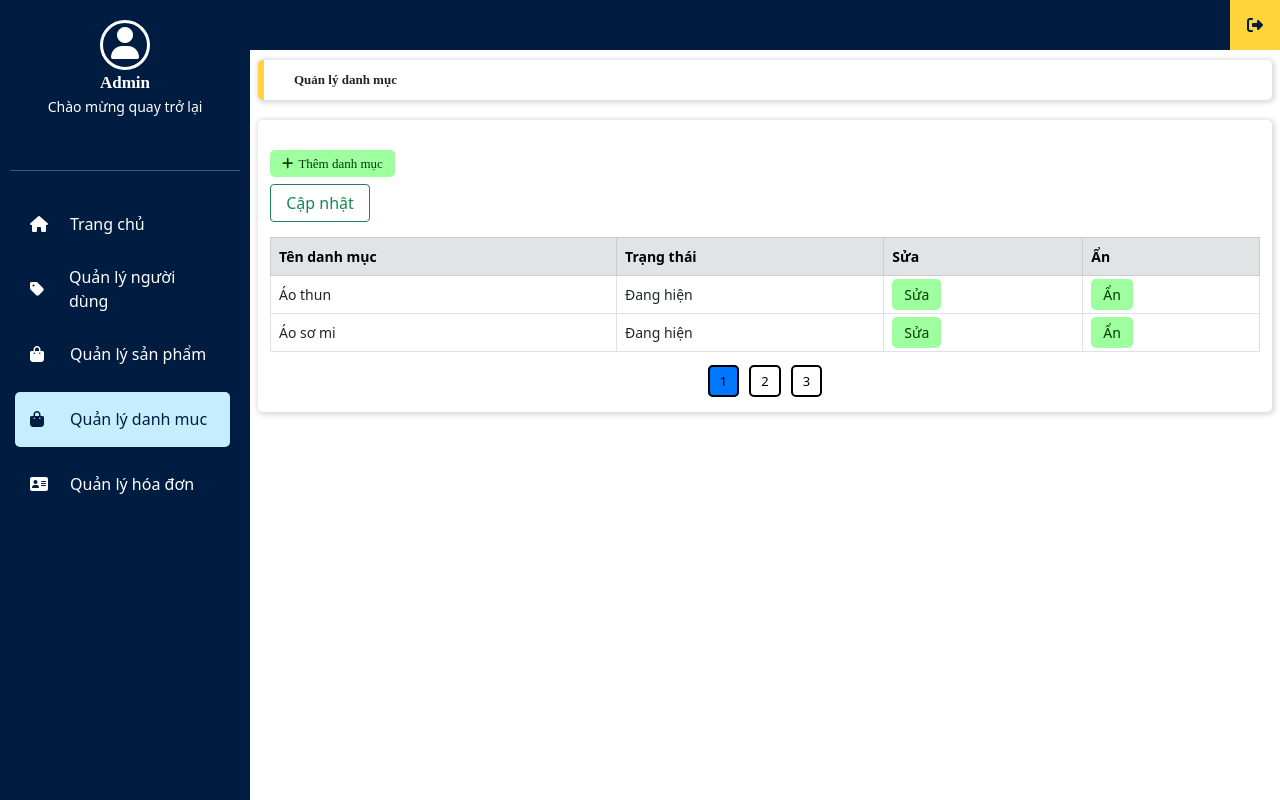
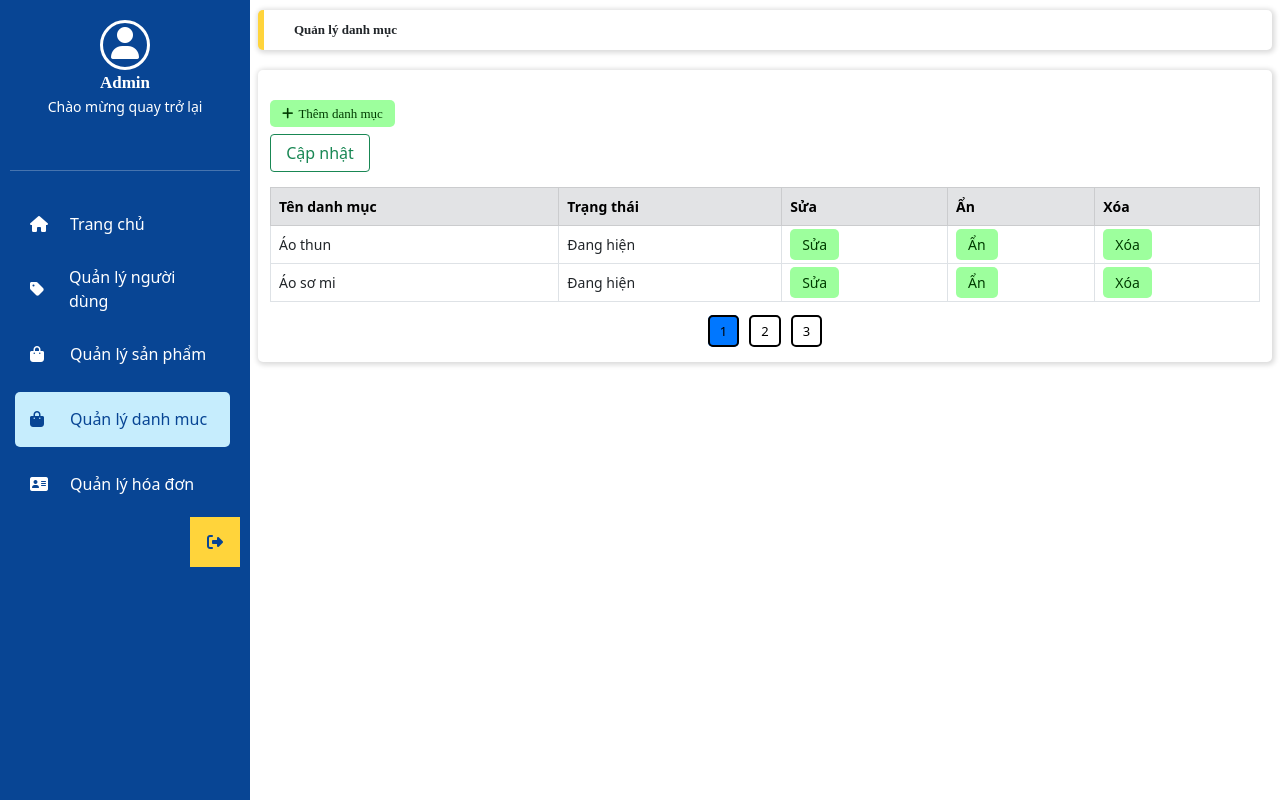
Before and after one commit to minhquan7323/Software-Testing, a PHP site: page /admin.php?adminlayout=admindanhmuc&page=1 in a window 1280 px wide. Run offline with PHP 8.4, Linux system fonts and the light colour scheme; a user stored in the database is signed in; data comes from the database, SQL or seed files in the repository; some web fonts are replaced.

Commit message:
delete danh muc

```diff
--- a/admin.css
+++ b/admin.css
@@ -51,6 +51,7 @@ body {
 .main_frame {
     padding: 20px 0 0 0;
 }
+
 /*---------- header ----------*/
 /* .sidebar {
    display: none;
@@ -60,17 +61,13 @@ body {
     z-index: 1;
     position: fixed;
     top: 0;
-    height: 50px;
-    width: 100%;
-    color: #ffffff;
-    background-color: #001c40;
 }
 
 .tab_menu>i,
 .sign_out i {
     padding: 17px;
     background-color: #ffd43b;
-    color: #001c40;
+    color: #084594;
 }
 
 .close_tab {
@@ -80,7 +77,7 @@ body {
 .close_tab i {
     padding: 17px 20px;
     cursor: pointer;
-    color: #001c40;
+    color: #084594;
     background-color: #ffd43b;
 }
 
@@ -115,7 +112,7 @@ body {
     height: 100%;
     width: 250px;
     color: #ffffff;
-    background-color: #001c40;
+    background-color: #084594;
 }
 
 .user {
@@ -139,9 +136,11 @@ body {
 .user_designation {
     font-size: 14px;
 }
+
 .menu {
     padding-top: 5px;
 }
+
 .menu li {
     height: 55px;
     width: 215px;
@@ -163,9 +162,10 @@ body {
 .menu li:hover {
     background-color: #c6edfd;
     transition: all 0.3s ease;
-    color: #001c40;
+    color: #084594;
 
 }
+
 /*---------- content ----------*/
 
 .navbar {
@@ -174,7 +174,7 @@ body {
 
 .content {
     margin-left: 250px;
-    padding: 60px 20px 40px 20px;
+    padding: 10px 20px 40px 20px;
     justify-content: center;
 }
 
@@ -220,6 +220,7 @@ body {
 .box_card .card-text {
     font-size: 14px;
 }
+
 /*---------- data product ----------*/
 
 .element_btn {
@@ -323,6 +324,7 @@ body {
     text-align: end;
     padding-right: 20px;
 }
+
 /*---------- form product ----------*/
 
 .title a {
@@ -378,6 +380,7 @@ body {
     background-color: #ce0122;
     color: white;
 }
+
 /*---------- order product ----------*/
 
 #past3M,
@@ -395,12 +398,12 @@ body {
     padding: 6px 12px;
     cursor: pointer;
     background-color: #c6edfd;
-    color: #001c40;
+    color: #084594;
     border-radius: 5px;
 }
 
 .tab li.active_tab {
-    background-color: #001c40;
+    background-color: #084594;
     color: #c6edfd;
 }
 
@@ -408,9 +411,11 @@ body {
     header>.sidebar {
         display: none;
     }
+
     .content {
         margin-left: 0;
     }
+
     .form_edit {
         margin-left: 0;
     }
@@ -442,11 +447,13 @@ body {
 .cancelled {
     font-family: Roboto-Bold;
 }
+
 /*---------- revenue statistics ----------*/
 
 .top_title_table {
     font-family: Roboto-Bold;
 }
+
 .top_title_table h4 {
     margin: 0 5px;
     text-align: start;
@@ -459,6 +466,7 @@ body {
     opacity: 1;
     margin: 10px 5px;
 }
+
 /*---------- user ----------*/
 
 .active_ban {
@@ -484,26 +492,35 @@ body {
 
 
 /*---------- NEW ----------*/
-.table, td, th {
+.table,
+td,
+th {
     border-collapse: collapse;
     border: 1px solid #c8c7c7;
 }
+
 .table thead {
     background-color: #dddddd;
 }
-.title, tr {
+
+.title,
+tr {
     text-align: left;
 }
+
 table {
     width: 98%;
 }
+
 .loc {
     padding-left: 100px;
 }
+
 .category_paging {
     padding-bottom: 20px;
     text-align: center;
 }
+
 .phan_trang {
     color: black;
     font-size: 13px;
@@ -512,35 +529,48 @@ table {
     margin: 10px 5px;
     padding: 5px 10px;
 }
+
 .phan_trang:hover {
     background-color: black;
     color: white;
 }
+
 .menu li {
     display: inline-flex;
 }
+
 .menu_item {
     align-items: center;
 }
-.menu a,.element_btn a, tbody td a  ,.category_paging a {
+
+.menu a,
+.element_btn a,
+tbody td a,
+.category_paging a {
     text-decoration: none;
 }
+
 .main_frame {
     align-items: center;
 }
+
 .w {
     width: 500px;
 }
+
 .tb {
     color: red;
     padding-bottom: 20px;
 }
+
 .hinh_anh span {
     padding-right: 65px;
 }
+
 .thong_bao_sai {
     color: red;
 }
+
 .link {
     color: red;
     cursor: pointer;
--- a/admin.php
+++ b/admin.php
@@ -1,9 +1,9 @@
 <?php
 session_start();
-if(!isset($_SESSION['adminname'])){
+if (!isset($_SESSION['adminname'])) {
     header('location: ./loginadmin.php');
-}else{
-$tmplayoutadmin ="";
+} else {
+    $tmplayoutadmin = "";
     if (isset($_GET["adminlayout"])) {
         switch ($_GET["adminlayout"]) {
             case 'admintrangchu':
@@ -32,6 +32,9 @@ if (isset($_GET["adminlayout"])) {
                 break;
             case 'suadanhmuc':
                 include_once('./adminsuadanhmuc.php');
+                break;
+            case 'xoadanhmuc':
+                include_once('./adminxoadanhmuc.php');
                 break;
             case 'suasp':
                 include_once('./adminsuasanpham.php');
@@ -72,6 +75,7 @@ if (isset($_GET["adminlayout"])) {
         <div class="top">
             <div class="tab_menu">
                 <div style="width: 250px;">
+
                     <div class="sidebar">
                         <div class="user">
                             <div class="user_avatar">
@@ -90,27 +94,41 @@ if (isset($_GET["adminlayout"])) {
                         </div>
                         <div class="menu">
                             <a href="./admin.php?adminlayout=admintrangchu">
-                            <li class="menu_item <?php if(isset($_GET["adminlayout"]) && $_GET["adminlayout"]=="admintrangchu") { echo "active"; }else if($tmplayoutadmin == 'admintrangchu'){ echo "active"; } ?> "><i class="fas fa-house"></i>Trang chủ</li>
+                                <li class="menu_item <?php if (isset($_GET["adminlayout"]) && $_GET["adminlayout"] == "admintrangchu") {
+                                                            echo "active";
+                                                        } else if ($tmplayoutadmin == 'admintrangchu') {
+                                                            echo "active";
+                                                        } ?> "><i class="fas fa-house"></i>Trang chủ</li>
                             </a>
                             <a href="./admin.php?adminlayout=adminnguoidung">
-                            <li class="menu_item <?php if(isset($_GET["adminlayout"]) && $_GET["adminlayout"]=="adminnguoidung") { echo "active"; } ?> "><i class="fas fa-tag"></i>Quản lý người dùng</li>
+                                <li class="menu_item <?php if (isset($_GET["adminlayout"]) && $_GET["adminlayout"] == "adminnguoidung") {
+                                                            echo "active";
+                                                        } ?> "><i class="fas fa-tag"></i>Quản lý người dùng</li>
                             </a>
                             <a href="./admin.php?adminlayout=adminsanpham">
-                            <li class="menu_item <?php if(isset($_GET["adminlayout"]) && $_GET["adminlayout"]=="adminsanpham") { echo "active"; } ?>"><i class="fas fa-bag-shopping"></i>Quản lý sản phẩm</li>
+                                <li class="menu_item <?php if (isset($_GET["adminlayout"]) && $_GET["adminlayout"] == "adminsanpham") {
+                                                            echo "active";
+                                                        } ?>"><i class="fas fa-bag-shopping"></i>Quản lý sản phẩm</li>
                             </a>
                             <a href="./admin.php?adminlayout=admindanhmuc">
-                            <li class="menu_item <?php if(isset($_GET["adminlayout"]) && $_GET["adminlayout"]=="admindanhmuc") { echo "active"; } ?>"><i class="fas fa-bag-shopping"></i>Quản lý danh muc</li>
+                                <li class="menu_item <?php if (isset($_GET["adminlayout"]) && $_GET["adminlayout"] == "admindanhmuc") {
+                                                            echo "active";
+                                                        } ?>"><i class="fas fa-bag-shopping"></i>Quản lý danh muc</li>
                             </a>
                             <a href="./admin.php?adminlayout=quanlydonhang">
-                            <li class="menu_item <?php if(isset($_GET["adminlayout"]) && $_GET["adminlayout"]=="quanlydonhang") { echo "active"; } ?>"><i class="fas fa-address-card"></i>Quản lý hóa đơn</li>
+                                <li class="menu_item <?php if (isset($_GET["adminlayout"]) && $_GET["adminlayout"] == "quanlydonhang") {
+                                                            echo "active";
+                                                        } ?>"><i class="fas fa-address-card"></i>Quản lý hóa đơn</li>
                             </a>
+                        </div>
+
+                        <div class="sign_out">
+                            <a href="./logoutadmin.php"><i class="fas fa-right-from-bracket"></i></a>
                         </div>
                     </div>
                 </div>
             </div>
-        <div class="sign_out">
-            <a href="./logoutadmin.php"><i class="fas fa-right-from-bracket"></i></a>
-        </div>
+
         </div>
     <?php
 }
--- a/admindanhmuc.php
+++ b/admindanhmuc.php
@@ -60,6 +60,7 @@ for ($i = 1; $i <= $totalPage; $i++) {
                                 <th scope="col">Trạng thái</th>
                                 <th scope="col">Sửa</th>
                                 <th scope="col">Ẩn</th>
+                                <th scope="col">Xóa</th>
 
                             </tr>
                         </thead>
@@ -77,6 +78,7 @@ for ($i = 1; $i <= $totalPage; $i++) {
                        <td>' . $an . '</td>
                        <td><a href="./admin.php?adminlayout=suadanhmuc&page=' . $page . '&id_dm=' . $row['id'] . '" class="addnew_btn">Sửa</a></td>
                        <td><a href="./adminandanhmuc.php?page=' . $page . '&id_dm=' . $row['id'] . '" class="addnew_btn">Ẩn</a></td>
+                       <td><a href="./adminxoadanhmuc.php?page=' . $page . '&id_dm=' . $row['id'] . '" class="addnew_btn"  onclick="return confirm(`Bạn có chắc chắn muốn xóa danh mục này không?`);">Xóa</a></td>
                        </tr>';
                             }
 
```
Also changed, not shown: adminxoadanhmuc.php (added, +41 -0 lines). Lines whose indentation alone changed are shown as unchanged.
